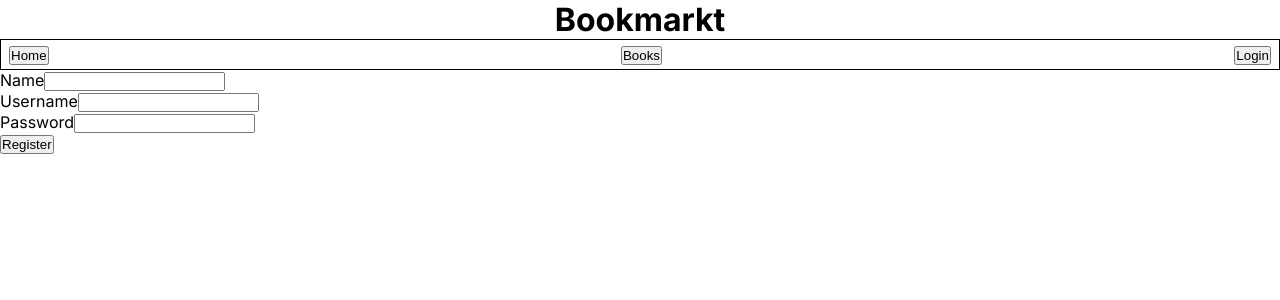
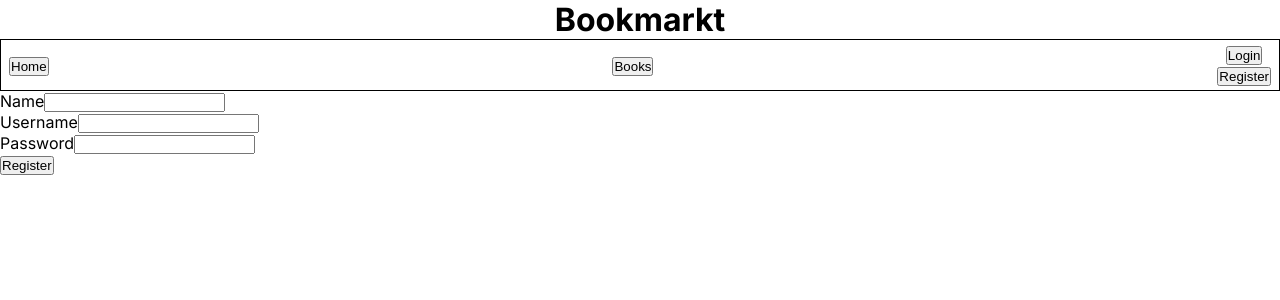
Before and after one commit to yehoki/bookmarkt, a Next.js app in the folder frontend/bookmarkt/: page /register in a window 1280 px wide. Shown: the top 300 px of the page. Built offline with nearby package versions, Linux system fonts and the light colour scheme.

Commit message:
Add Register to navbar and route to homepage

```diff
--- a/frontend/bookmarkt/src/app/page.module.css
+++ b/frontend/bookmarkt/src/app/page.module.css
@@ -3,6 +3,7 @@
     border: solid black 1px;
     display: flex;
     justify-content: space-between;
+    align-items: center;
 }
 
 .book-display {
--- a/frontend/bookmarkt/src/components/Navbar.tsx
+++ b/frontend/bookmarkt/src/components/Navbar.tsx
@@ -15,9 +15,21 @@ const Navbar = (props: Props) => {
         <Link href={'/books'}>
           <button>Books</button>
         </Link>
-        <Link href={'/login'}>
-          <button>Login</button>
-        </Link>
+        <div
+          style={{
+            display: 'flex',
+            flexDirection: 'column',
+            alignItems: 'center',
+            justifyContent: 'center',
+          }}
+        >
+          <Link href={'/login'}>
+            <button>Login</button>
+          </Link>
+          <Link href={'/register'}>
+            <button>Register</button>
+          </Link>
+        </div>
       </nav>
     </>
   );
--- a/frontend/bookmarkt/src/components/Register/RegisterForm.tsx
+++ b/frontend/bookmarkt/src/components/Register/RegisterForm.tsx
@@ -2,6 +2,7 @@
 
 import { UserType } from '@/models/user';
 import React, { FormEvent, useState } from 'react';
+import { useRouter } from 'next/navigation';
 type Props = {};
 
 async function registerUser(user: Partial<UserType>) {
@@ -20,6 +21,7 @@ const RegisterForm = (props: Props) => {
   const [name, setName] = useState('');
   const [username, setUsername] = useState('');
   const [password, setPassword] = useState('');
+  const router = useRouter();
 
   const handleRegisterUser = async (event: FormEvent<HTMLFormElement>) => {
     event.preventDefault();
@@ -29,7 +31,10 @@ const RegisterForm = (props: Props) => {
       password: password,
     };
     const register = await registerUser(user);
-    console.log(register);
+    setName('');
+    setUsername('');
+    setPassword('');
+    router.push('/');
   };
 
   return (
```
Also changed, not shown: frontend/bookmarkt/src/components/Notification.tsx (added, +9 -0 lines).
